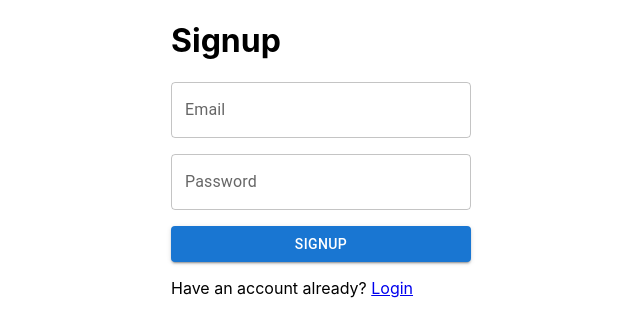
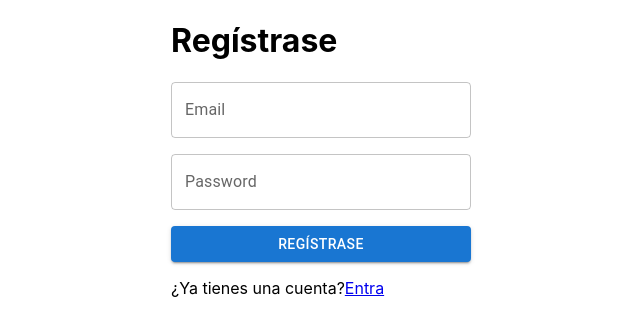
Before and after one commit to JavieSanchezB/login-react, a React (Create React App) app: page /signup in a window 1280 px wide. Shown: the top 336 px of the page, without its empty margins (319-959 px from the left). Built offline with nearby package versions, Linux system fonts and the light colour scheme; what realm-web would draw is missing.

Commit message:
modficado a spanish el register

```diff
--- a/src/pages/Signup.page.js
+++ b/src/pages/Signup.page.js
@@ -40,7 +40,7 @@ const Signup = () => {
  };
 
  return <form style={{ display: "flex", flexDirection: "column", maxWidth: "300px", margin: "auto" }}>
-   <h1>Signup</h1>
+   <h1>Regístrase</h1>
    <TextField
      label="Email"
      type="email"
@@ -60,9 +60,9 @@ const Signup = () => {
      style={{ marginBottom: "1rem" }}
    />
    <Button variant="contained" color="primary" onClick={onSubmit}>
-     Signup
+   Regístrase
    </Button>
-   <p>Have an account already? <Link to="/login">Login</Link></p>
+   <p>¿Ya tienes una cuenta?<Link to="/login">Entra</Link></p>
  </form>
 }
 
```
